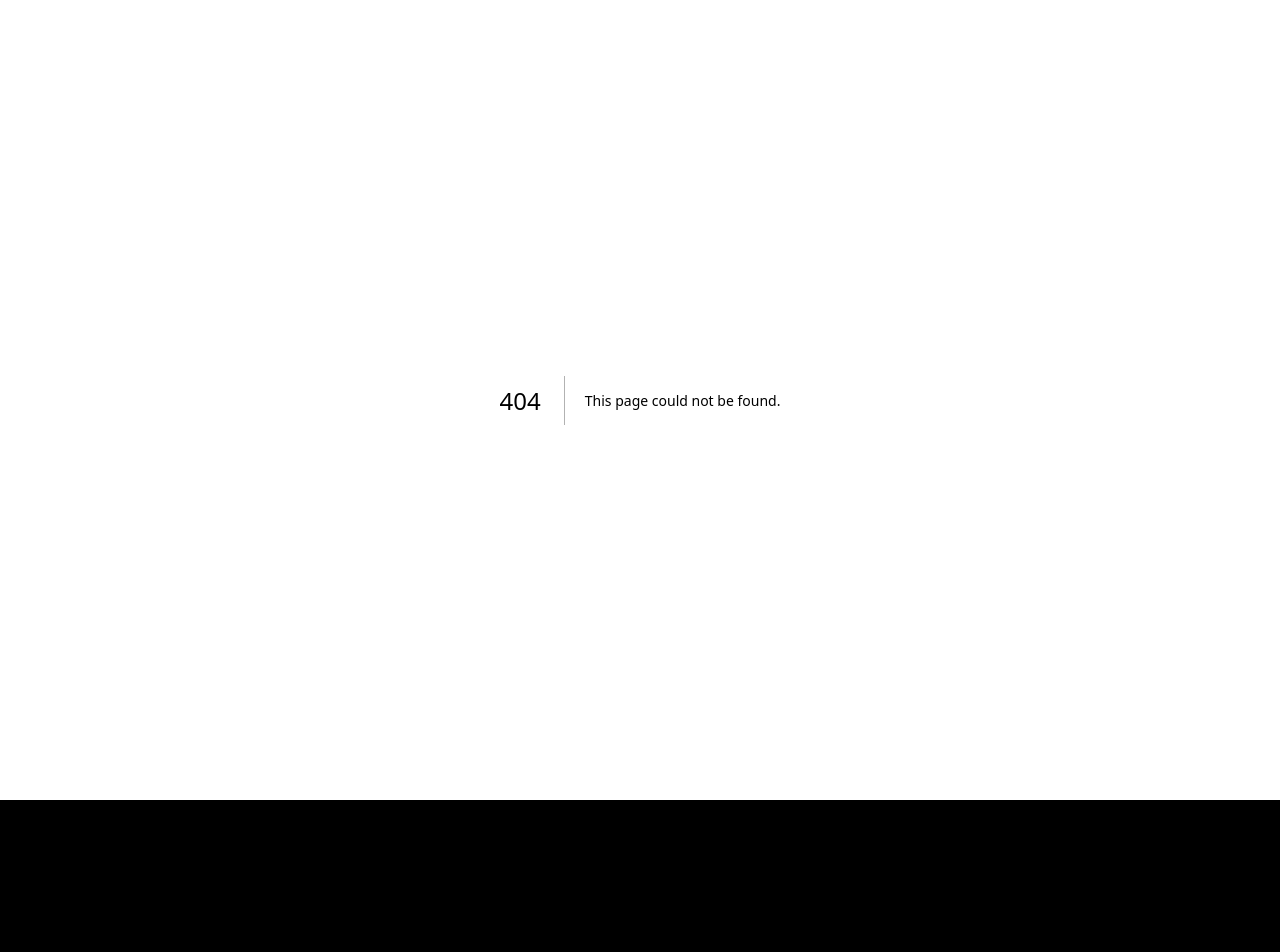
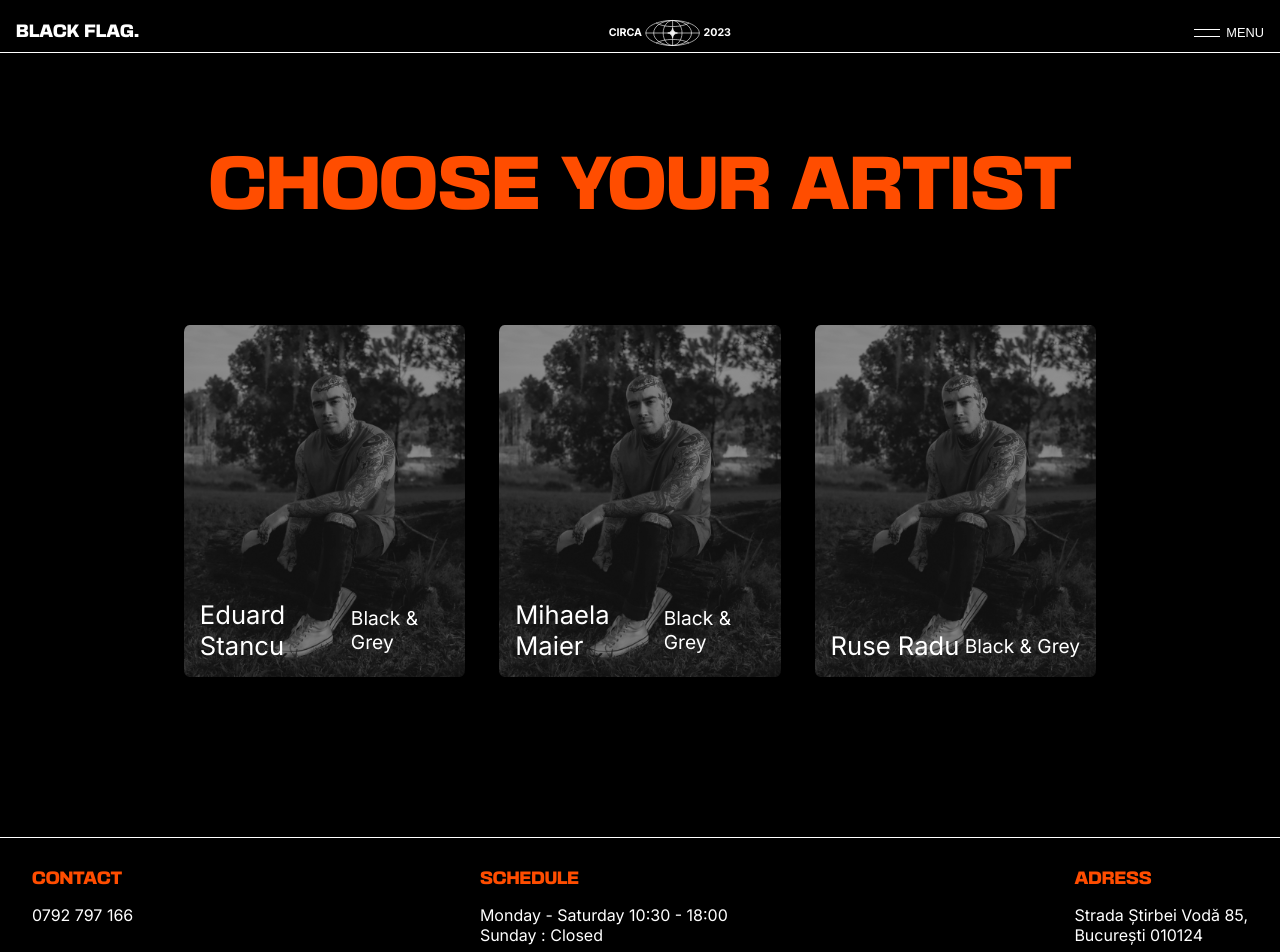
Before and after one commit to GabrielStefan24/bff-tattoo, a Next.js app: page /gallery in a window 1280 px wide. Before the commit this address had no page. Shown: the top 952 px of the page. Before the commit the page ends 800 px from the top, so only its background shows below. Built offline with nearby package versions, Linux system fonts and the light colour scheme.

Commit message:
gallery section

```diff
--- a/app/Components/Contact/index.jsx
+++ b/app/Components/Contact/index.jsx
@@ -1,7 +1,30 @@
 import styles from "./styles.module.scss";
 
 const Contact = () => {
-  return <footer>Contact</footer>;
+  return (
+    <footer className={styles.footer}>
+      <div className={styles.container}>
+        <div className={styles.contact}>
+          <p>CONTACT</p>
+          <a href="tel:+40792 797 166">0792 797 166</a>
+        </div>
+        <div className={styles.schedule}>
+          <p>SCHEDULE</p>
+          <div>
+            <span>Monday - Saturday 10:30 - 18:00 </span>
+            <span>Sunday : Closed </span>
+          </div>
+        </div>
+        <div className={styles.adress}>
+          <p>ADRESS</p>
+          <span>
+            Strada Știrbei Vodă 85, <br />
+            București 010124
+          </span>
+        </div>
+      </div>
+    </footer>
+  );
 };
 
 export default Contact;
--- a/app/Components/Contact/styles.module.scss
+++ b/app/Components/Contact/styles.module.scss
@@ -0,0 +1,43 @@
+.footer{
+  height: 20vh;
+  color: white;
+  border-top: 1px solid white;
+
+  margin-top: 20vh;
+
+  .container{
+    width: min(100vw,1440px);
+    margin: 0 auto;
+    padding: max(2rem,2vw);
+    display: flex;
+    justify-content: space-between;
+
+
+    @media(max-width:768px){
+        flex-direction: column;
+        justify-content: center;
+        gap: 1rem;
+        text-align: center;
+    }
+    p,span{
+        font-size: max(16px,1vw)
+    }
+    p{
+        color:#ff4d00 ;
+        font-family: Basement;
+    }
+    span{
+        display: block;
+    }
+    a{
+        text-decoration: none;
+        color: white;
+    }
+    .adress,.schedule,.contact{
+        display: flex;
+        flex-direction: column;
+        gap: 1rem;
+
+    }
+  }
+}
--- a/app/Components/Navbar/index.jsx
+++ b/app/Components/Navbar/index.jsx
@@ -14,6 +14,7 @@ const Navbar = ({ lenisInstance }) => {
   const currentPath = usePathname();
   const headerRef = useRef(null);
 
+
   useEffect(() => {
     const handleResize = () => {
       if (window.innerWidth < 768) {
@@ -22,12 +23,6 @@ const Navbar = ({ lenisInstance }) => {
         setIsPhone(false);
       }
     };
-
-    if (isActive) {
-        lenisInstance && lenisInstance.stop();
-    } else {
-        lenisInstance && lenisInstance.start();
-    }
 
     handleResize();
 
@@ -44,7 +39,6 @@ const Navbar = ({ lenisInstance }) => {
     };
   }, [isActive]);
 
-
   const isActiveLink = (href) => currentPath === href;
 
   const slideDown = {
@@ -59,18 +53,7 @@ const Navbar = ({ lenisInstance }) => {
       className={styles.header}
     >
       <div className={styles.menuContent}>
-        <p
-          onClick={() => {
-            if (lenisInstance) {
-              lenisInstance.scrollTo(0, {
-                lerp: 0.05,
-                duration: 1,
-              });
-            }
-          }}
-        >
-          BLACK FLAG.
-        </p>
+        <p>BLACK FLAG.</p>
         {!isPhone && (
           <div className={styles.logo}>
             <span>CIRCA</span>
@@ -125,11 +108,7 @@ const Navbar = ({ lenisInstance }) => {
             <span>2023</span>
           </div>
         )}
-        <div
-          className={styles.menu}
-          onMouseDown={() => setIsActive(!isActive)}
-          onClick={console.log(isActive)}
-        >
+        <div className={styles.menu} onMouseDown={() => setIsActive(!isActive)}>
           <div
             className={`${styles.burgerIcon} ${
               isActive ? styles.burgerActive : ""
@@ -175,7 +154,13 @@ const Navbar = ({ lenisInstance }) => {
                 exit="exit"
                 custom={0}
               >
-                <Link href="/" className={isActiveLink('/') ? styles.activeLink : ''}>
+                <Link
+                  href="/"
+                  className={isActiveLink("/") ? styles.activeLink : ""}
+                  onClick={() => {
+                    setIsActive(false);
+                  }}
+                >
                   HOME
                 </Link>
               </motion.div>
@@ -188,7 +173,13 @@ const Navbar = ({ lenisInstance }) => {
                 exit="exit"
                 custom={1}
               >
-                <Link href="/gallery"  className={isActiveLink('/gallery') ? styles.activeLink : ''}>
+                <Link
+                  href="/gallery"
+                  className={isActiveLink("/gallery") ? styles.activeLink : ""}
+                  onClick={() => {
+                    setIsActive(false);
+                  }}
+                >
                   GALLERY
                 </Link>
               </motion.div>
@@ -201,9 +192,21 @@ const Navbar = ({ lenisInstance }) => {
                 exit="exit"
                 custom={2}
               >
-                <Link href="/contact"   className={isActiveLink('/contact') ? styles.activeLink : ''}>
+                <p
+                  onClick={() => {
+                    if (lenisInstance) {
+                      lenisInstance.scrollTo(10000, {
+                        lerp: 0.05,
+                        duration: 1,
+                      });
+                      setTimeout(() => {
+                        setIsActive(false);
+                      }, 2000);
+                    }
+                  }}
+                >
                   CONTACT
-                </Link>
+                </p>
               </motion.div>
 
               <motion.div
@@ -214,7 +217,13 @@ const Navbar = ({ lenisInstance }) => {
                 exit="exit"
                 custom={3}
               >
-                <Link href="/faq"   className={isActiveLink('/faq') ? styles.activeLink : ''}>
+                <Link
+                  href="/faq"
+                  className={isActiveLink("/faq") ? styles.activeLink : ""}
+                  onClick={() => {
+                    setIsActive(false);
+                  }}
+                >
                   FAQ
                 </Link>
               </motion.div>
--- a/app/Components/Navbar/styles.module.scss
+++ b/app/Components/Navbar/styles.module.scss
@@ -32,7 +32,7 @@
     }
     p:nth-child(1){
         font-family: Basement;
-        cursor: pointer;
+
     }
     @media(min-width:768px) {
         height: max(64px,10.3225806452vw);
@@ -165,7 +165,7 @@
             color: #ff4d00;
          }
 
-        a{
+        a,p{
             text-decoration: none;
             color: white;
             font-size: max(56px,6.4vw);
--- a/app/Components/Studio/index.jsx
+++ b/app/Components/Studio/index.jsx
@@ -32,6 +32,8 @@ const Studio = () => {
   }, []);
 
   const animate = () => {
+    if (!stickyMask.current) return;
+
     const maskSizeProgress = (targetMaskSize * getScrollProgress()) / 10;
     stickyMask.current.style.webkitMaskSize =
       (initialMaskSize + maskSizeProgress) * 80 + "%";
@@ -39,6 +41,8 @@ const Studio = () => {
   };
 
   const getScrollProgress = () => {
+    if (!stickyMask.current || !studioContainer.current) return 0;
+
     const scrollProgress =
       stickyMask.current.offsetTop /
       (studioContainer.current.getBoundingClientRect().height -
--- /dev/null
+++ b/app/gallery/page.jsx
@@ -0,0 +1,50 @@
+"use client";
+
+import styles from "./styles.module.scss";
+import gsap from "gsap";
+import { useRef } from "react";
+
+const page = () => {
+  const textRef = useRef(null);
+  const container = useRef(null);
+  const pair1Ref = useRef(null);
+  const pair2Ref = useRef(null);
+  const pair3Ref = useRef(null);
+
+  return (
+    <section className={styles.gallery}>
+      <h1 ref={textRef}>CHOOSE YOUR ARTIST</h1>
+      <div className={styles.imgContainer} ref={container}>
+        <div className={styles.imgPair} ref={pair1Ref}>
+          <a href="/gallery/eduard">
+            <img src="/artist3.jpg" alt="photo of Eduard Stancu" />
+          </a>
+          <div className={styles.artistBio}>
+            <p>Eduard Stancu</p>
+            <p>Black & Grey</p>
+          </div>
+        </div>
+        <div className={styles.imgPair} ref={pair2Ref}>
+          <a href="/gallery/mihaela">
+            <img src="/artist3.jpg" alt="photo of Mihaela" />
+          </a>
+          <div className={styles.artistBio}>
+            <p>Mihaela Maier</p>
+            <p>Black & Grey</p>
+          </div>
+        </div>
+        <div className={styles.imgPair} ref={pair3Ref}>
+          <a href="/gallery/ruse">
+            <img src="/artist3.jpg" alt="photo of Radu" />
+          </a>
+          <div className={styles.artistBio}>
+            <p>Ruse Radu</p>
+            <p>Black & Grey</p>
+          </div>
+        </div>
+      </div>
+    </section>
+  );
+};
+
+export default page;
--- /dev/null
+++ b/app/gallery/styles.module.scss
@@ -0,0 +1,115 @@
+.gallery{
+    display: flex;
+    justify-content: center;
+    align-items: center;
+    flex-direction: column;
+
+
+    width: 100%;
+    margin-top: max(59px,15.7333333333vw);
+    @media(min-width:768px){
+        margin-top: max(64px,10.3225806452vw);
+    }
+    @media(min-width:1024px){
+        margin-top: 4.1666666667vw
+    }
+
+
+    h1{
+        color: #ff4d00;
+        font-family: Basement;
+        width: 100%;
+        text-align: center;
+        margin-top: 10vh;
+        font-size: max(32px,5.24041666667vw);
+        padding: 1rem;
+    }
+    .imgContainer{
+        position: relative;
+        margin: 0 auto;
+        margin-top: 10vh;
+        display: flex;
+        gap: 4%;
+        align-items: center;
+        justify-content: center;
+        @media(max-width:767px){
+            flex-direction: column;
+            align-items: center;
+            gap: 2rem;
+
+        }
+        .imgPair {
+            display: flex;
+            flex-direction: column;
+            align-items: center;
+            position: relative;
+
+            a {
+                position: relative;
+                display: block;
+            }
+
+            a:hover::after {
+                opacity: 1;
+            }
+
+            a::after {
+                content: "";
+                top: 0;
+                left: 0;
+                background: linear-gradient(180deg, rgba(255, 147, 173, 0) 0%, rgba(126, 75, 27, 0.658) 100%);
+                z-index: 21;
+                transition: opacity 0.3s cubic-bezier(0.215, 0.61, 0.355, 1);
+                opacity: 0;
+                display: block;
+                position: absolute;
+                width: 100%;
+                height: 100%;
+            }
+
+            img {
+                height: 22rem;
+                width: auto;
+                border-radius: 2%;
+                opacity: 1;
+                filter: grayscale(100%) brightness(0.6);
+
+                display: block;
+                @media(max-width:912px){
+                    height: 18rem;
+                    margin-bottom: 0.5rem;
+
+                  }
+                  @media(min-width:1440px){
+                    height: 30rem;
+                }
+                @media(min-width:1900px){
+                    height: 40rem;
+                }
+                @media(min-width:2500px){
+                    height: 50rem;
+                }
+
+            }
+            .artistBio{
+                position: absolute;
+                display: flex;
+                justify-content: space-between;
+                align-items: center;
+                color: white;
+                bottom: 0;
+                width: 100%;
+                padding: 1rem;
+
+                p{
+                    color: white;
+                    z-index: 22;
+                    font-size: clamp(0.7rem, 1.5vw, 1.6rem);
+                }
+                p:first-of-type {
+                    font-size: clamp(1rem, 2vw, 2rem);
+                }
+            }
+        }
+    }
+}
--- a/app/globals.css
+++ b/app/globals.css
@@ -18,6 +18,9 @@
     background-color: #000000
 
  }
+  html {
+    height: auto;
+  }
 }
 body{
   overflow-x: hidden;
--- a/app/layout.js
+++ b/app/layout.js
@@ -1,5 +1,12 @@
+"use client";
+
+import { useState } from "react";
+import Navbar from "./Components/Navbar";
 import "./globals.css";
 import { Inter } from "next/font/google";
+import { useEffect } from "react";
+import Lenis from "@studio-freight/lenis";
+import Contact from "./Components/Contact";
 
 const inter = Inter({ subsets: ["latin"] });
 
@@ -9,14 +16,31 @@ export const metadata = {
 };
 
 export default function RootLayout({ children }) {
+  const [lenis, setLenis] = useState(null);
+  useEffect(() => {
+    const lenis = new Lenis({
+      lerp: 0.05,
+      easing: function (t) {
+        return t < 0.5
+          ? 4 * t * t * t
+          : (t - 1) * (2 * t - 2) * (2 * t - 2) + 1;
+      },
+    });
+
+    setLenis(lenis);
+    function raf(time) {
+      lenis.raf(time);
+      requestAnimationFrame(raf);
+    }
+
+    requestAnimationFrame(raf);
+  }, []);
   return (
     <html lang="en">
-      <body
-        className={inter.className}
-        data-scroll-section
-        data-scroll-speed="1"
-      >
+      <body className={inter.className}>
+        <Navbar lenisInstance={lenis} />
         {children}
+        <Contact />
       </body>
     </html>
   );
```
Also changed, not shown: app/page.js (+2 -23 lines). Lines whose indentation alone changed are shown as unchanged.
